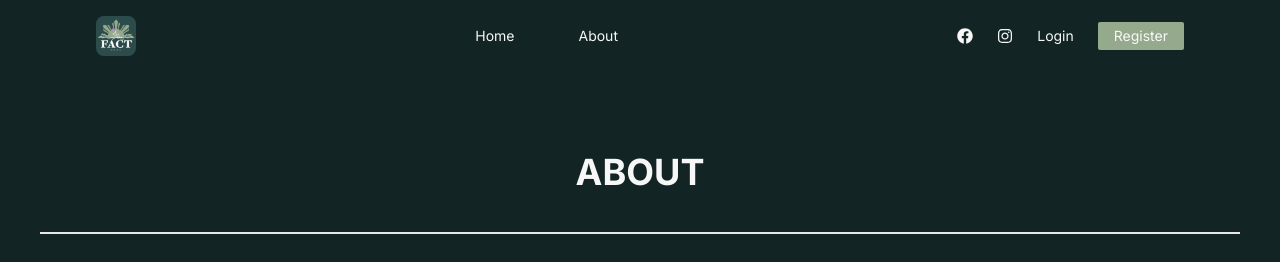
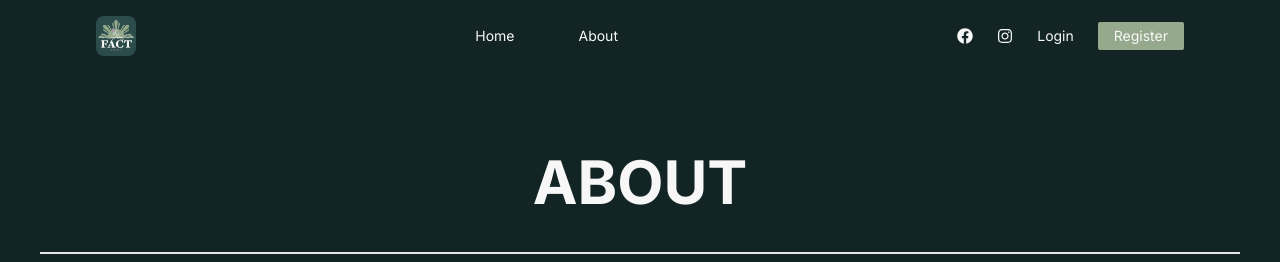
Before and after one commit to filipinx-americans-coming-together/fact-website-frontend, a Next.js app: page /about in a window 1280 px wide. Shown: the top 262 px of the page. Built offline with nearby package versions, Linux system fonts and the light colour scheme.

Commit message:
added navbar to agenda page

```diff
--- a/src/app/about/page.tsx
+++ b/src/app/about/page.tsx
@@ -9,7 +9,7 @@ export default function About() {
         <>
             <Navbar />
             <div className="text-center p-10 border-b-2 m-10">
-                <div className="font-bold text-4xl">ABOUT</div>
+                <div className="font-bold sm:text-4xl lg:text-6xl">ABOUT</div>
             </div>
             <div className="flex flex-row justify-evenly my-10">
                 <div className="flex flex-col w-2/6 items-center justify-between">
```
Also changed, not shown: 1 other file (tests, documents, lock files or other folders).
